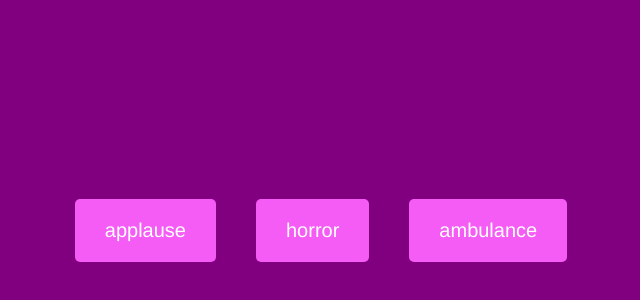
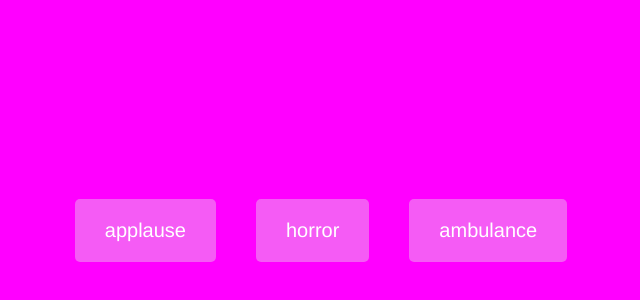
Before and after one commit to mohammadalnajar/9Sound-board, a plain HTML site: page index.html in a window 1280 px wide. Shown: the part 170-470 px from the top of the page, without its empty margins (319-959 px from the left). Drawn offline with Linux system fonts and the light colour scheme.

Commit message:
new color

```diff
--- a/style.css
+++ b/style.css
@@ -9,7 +9,7 @@ body{
     height: 100vh;
     overflow: hidden;
     margin: 0;
-    background-color:purple;
+    background-color:rgb(255, 0, 255);
 
 }
 .btn{
```
